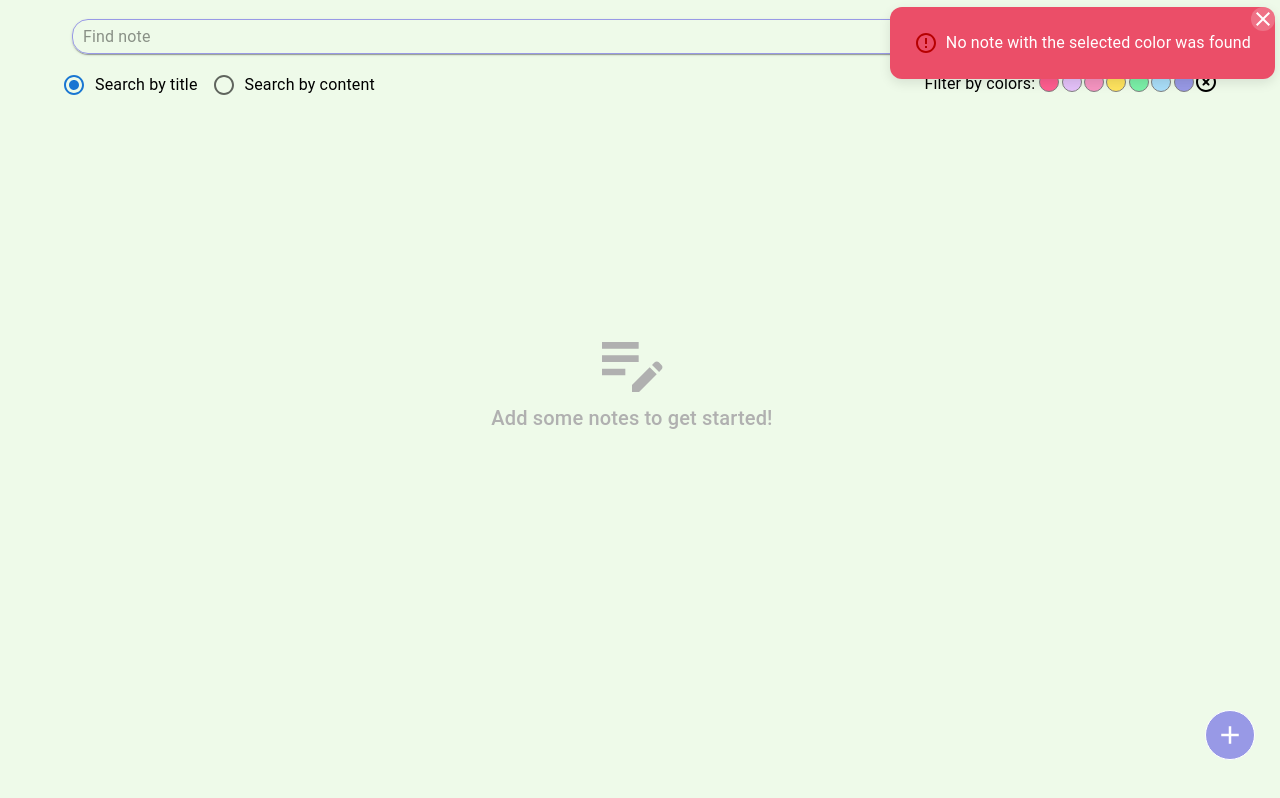
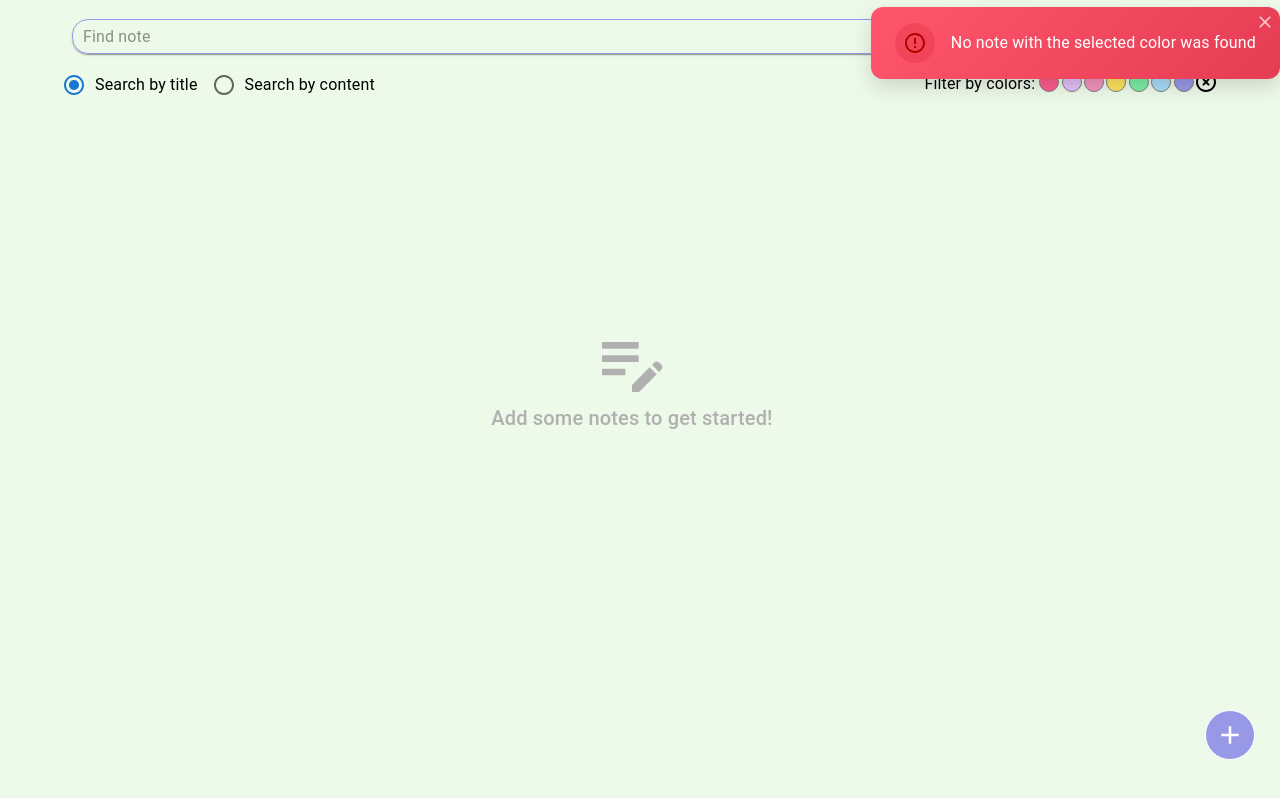
Before and after one commit to Eda-Inal/redux-note-app, a React (Create React App) app: page / in a window 1280 px wide. Both pictures are taken after a click on the element 1049 px from the left and 81 px from the top of the page. Built offline with nearby package versions, Linux system fonts and the light colour scheme; the HTML template or start-up script is replaced by a standard one.

Commit message:
add alert css

```diff
--- a/src/components/alert.jsx
+++ b/src/components/alert.jsx
@@ -1,67 +1,71 @@
-import React from 'react'
-import { Box, Typography } from '@mui/material'
+import React from 'react';
+import { Box, Typography } from '@mui/material';
 import CloseIcon from '@mui/icons-material/Close';
-import { useSelector,useDispatch } from 'react-redux';
+import { useSelector, useDispatch } from 'react-redux';
 import { setAlertClose } from '../redux/noteSlice';
 import CheckCircleOutlineOutlinedIcon from '@mui/icons-material/CheckCircleOutlineOutlined';
 import ErrorOutlineOutlinedIcon from '@mui/icons-material/ErrorOutlineOutlined';
 
 function Alert() {
-    const dispatch = useDispatch()
-    const {alert} = useSelector((state) => state.note)
+    const dispatch = useDispatch();
+    const { alert } = useSelector((state) => state.note);
+
     const handleClick = () => {
-        dispatch(setAlertClose())
-    }
+        dispatch(setAlertClose());
+    };
+
     return (
-<>
         <Box
             sx={{
                 maxWidth: "500px",
-      maxHeight: "200px",
                 backgroundColor: alert.background,
-      borderRadius: "0.75rem",
-      p: 3,
+                borderRadius: "12px",
+                px: 3,
+                py:2,
                 color: "white",
                 display: "flex",
                 alignItems: "center",
-      justifyContent: "flex-start",
                 position: "relative",
-      boxShadow: "0px 4px 12px rgba(0, 0, 0, 0.1)",
+                boxShadow: "0px 8px 20px rgba(0, 0, 0, 0.15)",
+                backgroundImage: "linear-gradient(135deg, rgba(255,255,255,0.1) 0%, rgba(0,0,0,0.1) 100%)",
+            }}
+        >
+            <Box
+                sx={{
+                    display: "flex",
+                    alignItems: "center",
+                    justifyContent: "center",
+                    borderRadius: "50%",
+                    backgroundColor: alert.positive ? "rgba(0, 128, 0, 0.15)" : "rgba(182, 0, 0, 0.15)",
+                    p: 1,
+                    mr: 2,
                 }}
             >
                 {alert.positive ? (
-      <CheckCircleOutlineOutlinedIcon sx={{ mr: 1, color: "green" }} />
+                    <CheckCircleOutlineOutlinedIcon sx={{ color: "green" }} />
                 ) : (
-      <ErrorOutlineOutlinedIcon sx={{ mr: 1, color: "#B60000" }} />
+                    <ErrorOutlineOutlinedIcon sx={{ color: "#B60000" }} />
                 )}
+            </Box>
+
             <Typography sx={{ flexGrow: 1 }}>{alert.message}</Typography>
 
-    <Box
+            <CloseIcon
                 onClick={handleClick}
                 sx={{
                     position: "absolute",
-        top: 0,
-        right: 0,
+                    top: "5px",
+                    right: "5px",
                     cursor: "pointer",
-        display: "flex",
-        justifyContent: "center",
-        alignItems: "center",
-        borderRadius: "50%",
-        width: "24px",
-        height: "24px",
-        backgroundColor: "rgba(255, 255, 255, 0.2)",
+                    fontSize: "20px",
+                    color: "rgba(255, 255, 255, 0.7)",
                     "&:hover": {
-          backgroundColor: "rgba(255, 255, 255, 0.3)",
+                        color: "rgba(255, 255, 255, 1)",
                     },
                 }}
-    >
-      <CloseIcon />
+            />
         </Box>
-  </Box>
-</>
-
-
-  )
+    );
 }
 
-export default Alert
+export default Alert;
--- a/src/components/all.jsx
+++ b/src/components/all.jsx
@@ -37,7 +37,7 @@ function All() {
 
    {
     alert.show && (
-      <Box sx={{position:"absolute",right:{xs:0,md:5},top:7,zIndex:999999999}}>
+      <Box sx={{position:"absolute",right:0,top:7,zIndex:999999999}}>
       <Alert/>
       </Box>
     )
--- a/src/theme.jsx
+++ b/src/theme.jsx
@@ -16,7 +16,7 @@ main:"#2B424C"
       main:"#EB4E68"
     },
     success:{
-      main:"#5EC293"
+      main:"#07AE13"
     }
   },
 });
@@ -34,10 +34,10 @@ const lightTheme = createTheme({
       primary: "#000",
     },
     error:{
-      main:"#EB4E68"
+      main:"#FF435C"
     },
     success:{
-      main:"#5EC293"
+      main:"#57E392"
     }
   },
 });
```
Lines whose indentation alone changed are shown as unchanged.
